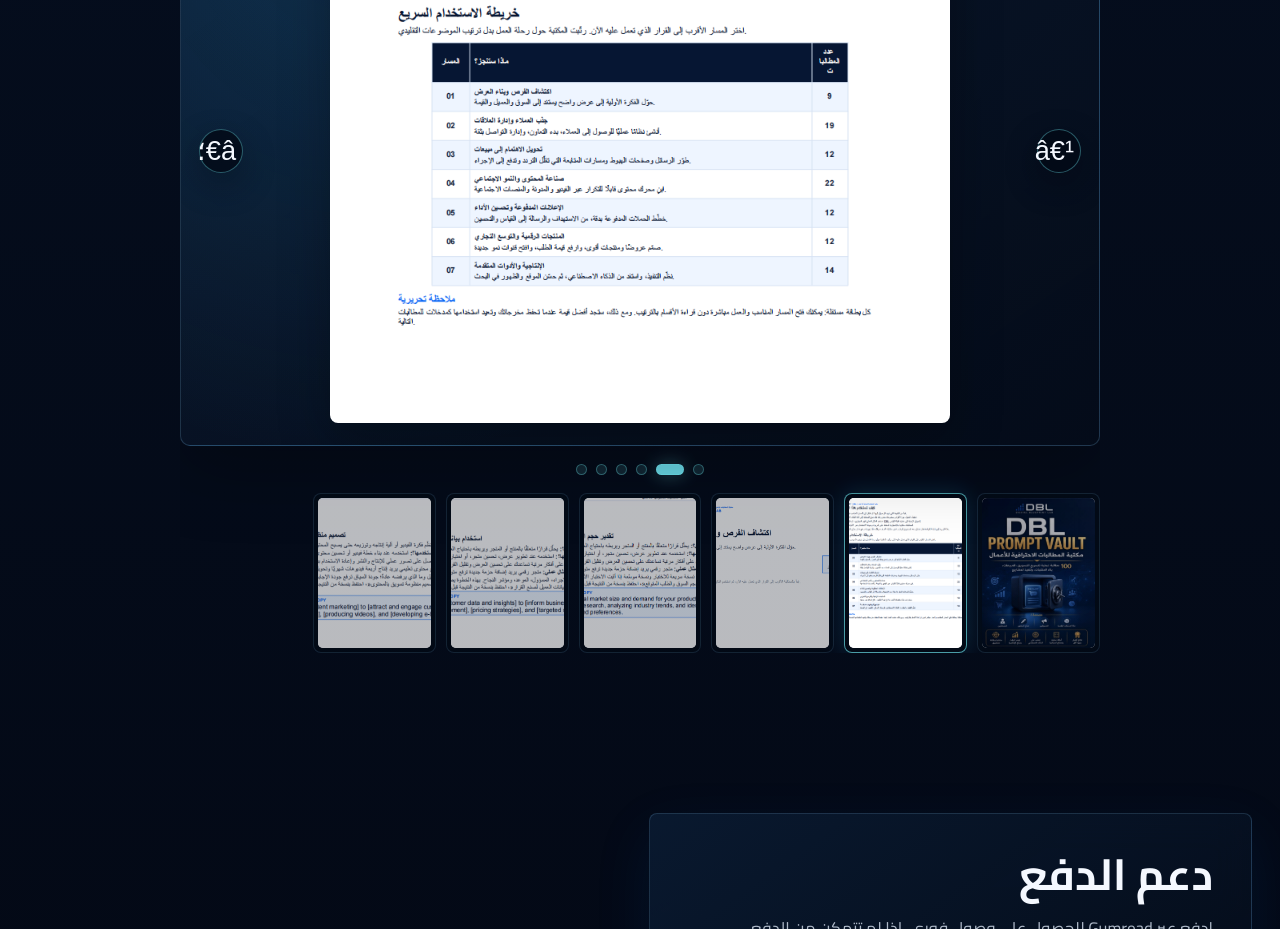
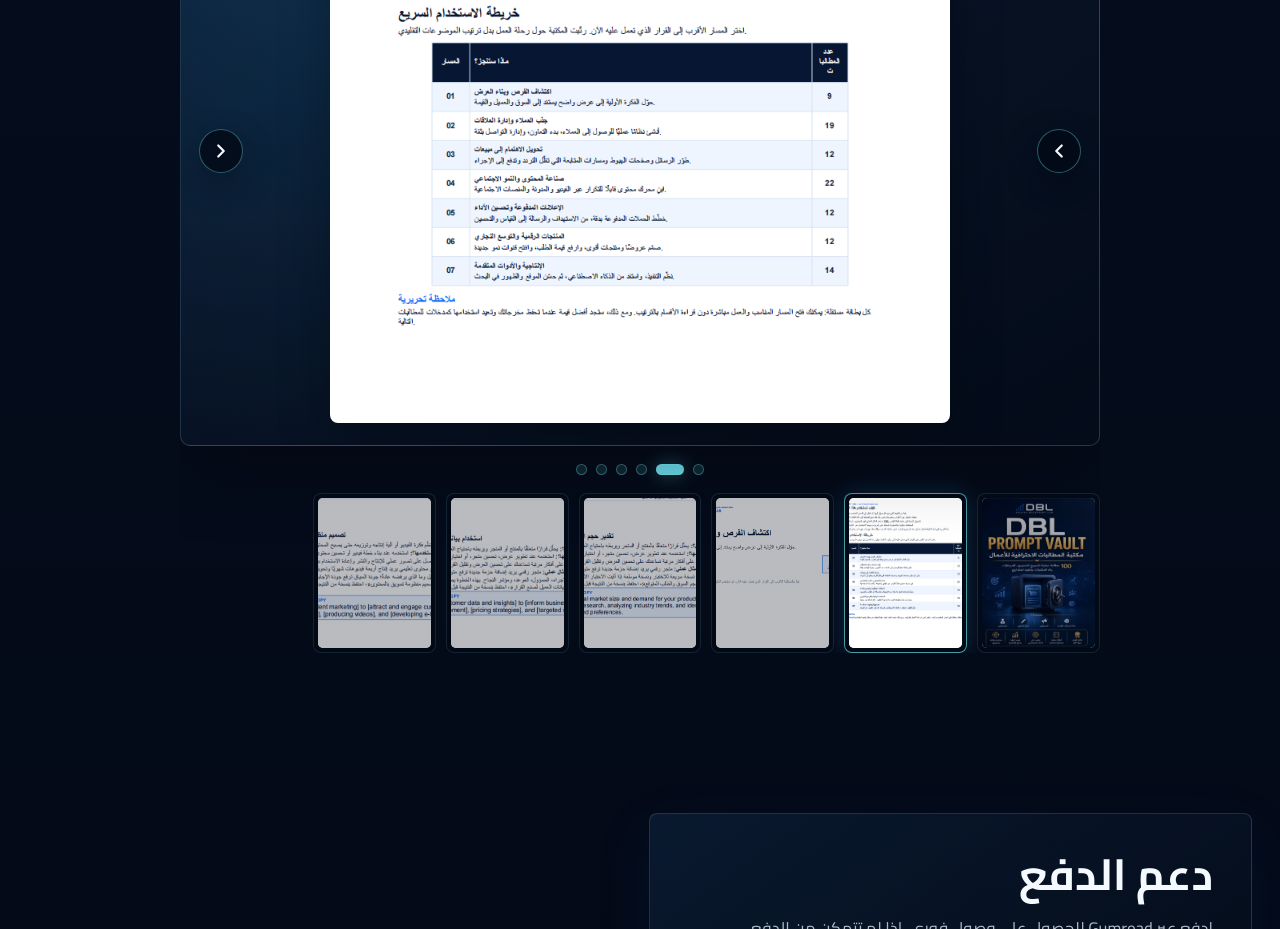
Before and after one commit to elias-mujally/dbl-website, a Next.js app: page /dbl-prompt-vault.html in a window 1280 px wide. Shown: the part 3240-4169 px from the top of the page. Built offline with nearby package versions, Linux system fonts and the light colour scheme.

Commit message:
Fix carousel arrow rendering

```diff
--- a/app/dbl-prompt-vault.html/page.js
+++ b/app/dbl-prompt-vault.html/page.js
@@ -1,5 +1,6 @@
 import { createPageMetadata } from "../metadata";
-﻿import SitePageShell from "../../components/SitePageShell";
+import SitePageShell from "../../components/SitePageShell";
+import PreviewArrowIcon from "../../components/PreviewArrowIcon";
 
 export const metadata = createPageMetadata({
   path: "/dbl-prompt-vault.html",
@@ -63,11 +64,11 @@ export default function PromptVaultPage() {
               </div>
               <div className="preview-carousel reveal in-view" data-preview-carousel="" data-preview-interval="5000">
                 <div className="preview-carousel-stage">
-                  <button className="preview-nav preview-prev" type="button" data-preview-prev="" data-i18n-aria-label="promptVaultPage.previewPrevious">â€¹</button>
+                  <button className="preview-nav preview-prev" type="button" data-preview-prev="" data-i18n-aria-label="promptVaultPage.previewPrevious"><PreviewArrowIcon direction="previous" /></button>
                   <button className="preview-main-button" type="button" data-preview-open="" data-i18n-aria-label="promptVaultPage.previewOpen">
                     <img src="/assets/previews/dbl-prompt-vault/prompt-vault-preview-01-cover.png" alt="DBL Prompt Vault cover preview" data-preview-main="" data-i18n-alt="promptVaultPage.previewAlt.0" />
                   </button>
-                  <button className="preview-nav preview-next" type="button" data-preview-next="" data-i18n-aria-label="promptVaultPage.previewNext">â€؛</button>
+                  <button className="preview-nav preview-next" type="button" data-preview-next="" data-i18n-aria-label="promptVaultPage.previewNext"><PreviewArrowIcon direction="next" /></button>
                 </div>
                 <div className="preview-dots" role="tablist" aria-label="DBL Prompt Vault preview slides">
                   <button type="button" className="active" data-preview-dot="0" data-i18n-aria-label="promptVaultPage.previewSlideLabel">1</button>
@@ -86,7 +87,7 @@ export default function PromptVaultPage() {
                   <button type="button" data-preview-thumb="5"><img src="/assets/previews/dbl-prompt-vault/prompt-vault-preview-06-marketing-system.png" data-preview-slide="" alt="DBL Prompt Vault marketing system prompt preview thumbnail" loading="lazy" data-i18n-alt="promptVaultPage.previewAlt.5" /></button>
                 </div>
                 <div className="preview-lightbox" data-preview-lightbox="" hidden>
-                  <button type="button" className="preview-lightbox-close" data-preview-close="" data-i18n-aria-label="promptVaultPage.previewClose">×</button>
+                  <button type="button" className="preview-lightbox-close" data-preview-close="" data-i18n-aria-label="promptVaultPage.previewClose">&times;</button>
                   <img src="/assets/previews/dbl-prompt-vault/prompt-vault-preview-01-cover.png" alt="DBL Prompt Vault cover preview" data-preview-lightbox-image="" data-i18n-alt="promptVaultPage.previewAlt.0" />
                 </div>
               </div>
--- /dev/null
+++ b/components/PreviewArrowIcon.js
@@ -0,0 +1,9 @@
+export default function PreviewArrowIcon({ direction }) {
+  const points = direction === "next" ? "9 18 15 12 9 6" : "15 18 9 12 15 6";
+
+  return (
+    <svg aria-hidden="true" viewBox="0 0 24 24" focusable="false">
+      <polyline points={points} />
+    </svg>
+  );
+}
--- a/styles.css
+++ b/styles.css
@@ -2931,6 +2931,16 @@ html[data-theme="light"] .dbl-chat-bubble-close {
   transform: translateY(-50%);
 }
 
+.preview-nav svg {
+  width: 22px;
+  height: 22px;
+  fill: none;
+  stroke: currentColor;
+  stroke-width: 2.4;
+  stroke-linecap: round;
+  stroke-linejoin: round;
+}
+
 .preview-prev {
   left: 18px;
 }
```
Also changed, not shown: app/dbl-business-ideas-vault.html/page.js (+5 -4 lines), app/dbl-business-suite.html/page.js (+5 -4 lines), app/dbl-client-kit.html/page.js (+5 -4 lines), app/digital-launch-bundle.html/page.js (+5 -4 lines).
